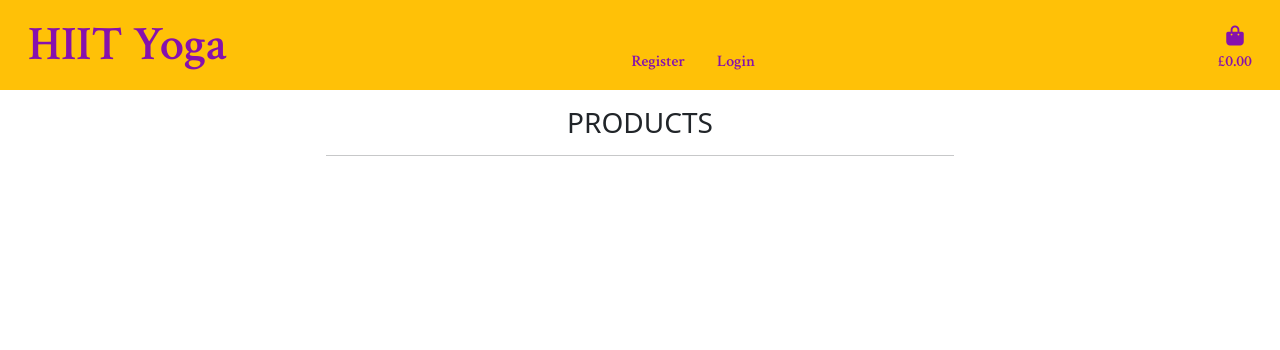
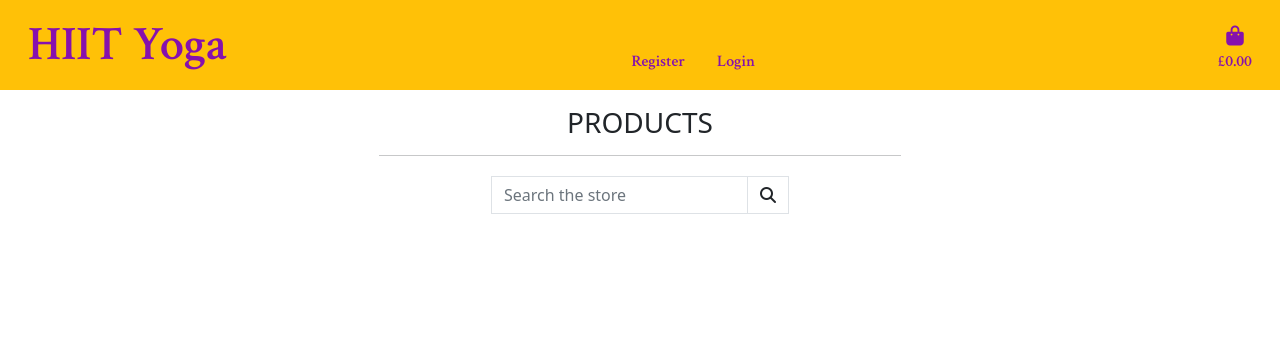
Before and after one commit to AJBayliss81/hiit-yoga-v2, a Django app: page /products/ in a window 1280 px wide. Shown: the top 350 px of the page. Run offline with Django 3.2, Linux system fonts and the light colour scheme; data that the repository does not hold is empty; some libraries are stand-ins or nearby versions.

Commit message:
Added basic search functionality for store

```diff
--- a/products/templates/products/products.html
+++ b/products/templates/products/products.html
@@ -12,9 +12,23 @@
 {% block content %}
     <div class="container-fluid">
         <div class="row">
-            <div class="col text-center mt-3">
+            <div class="col-10 offset-1 text-center mt-3">
                 <h3 class="text-uppercase">Products</h3>
                 <hr class="w-50 offset-3 mb-1">
+            </div>
+            <div class="col-10 w-100 d-flex justify-content-center my-3">
+                <form method="GET" action="{% url 'products' %}">
+                    <div class="input-group">
+                        <input class="form-control border border-black rounded-0" type="text" name="q" placeholder="Search the store">
+                        <div class="input-group-append">
+                            <button class="form-control btn btn-black border border-black rounded-0" type="submit">
+                                <span class="icon">
+                                    <i class="fas fa-search"></i>
+                                </span>
+                            </button>
+                        </div>
+                    </div>
+                </form>
             </div>
         </div>
 
--- a/products/views.py
+++ b/products/views.py
@@ -1,4 +1,6 @@
-from django.shortcuts import render, get_object_or_404
+from django.shortcuts import render, redirect, reverse, get_object_or_404
+from django.contrib import messages
+from django.db.models import Q
 from .models import Product
 
 
@@ -9,9 +11,21 @@ def all_products(request):
     """
 
     products = Product.objects.all()
+    query = None
+
+    if request.GET:
+        if 'q' in request.GET:
+            query = request.GET['q']
+            if not query:
+                messages.error(request, "You didn't enter a search term.")
+                return redirect(reverse('products'))
+
+            queries= Q(name__icontains=query) | Q(description__icontains=query)
+            products= products.filter(queries)
 
     context = {
         'products': products,
+        'search_term': query,
     }
 
     return render(request, 'products/products.html', context)
--- a/static/css/base.css
+++ b/static/css/base.css
@@ -54,7 +54,7 @@ hr.breaker {
 
 @media (max-width: 576px) {
     .nav-splitter {
-        padding: 0 1.4rem;
+        padding: 0 1.0rem;
         font-size: 0.9rem;
     }
 }
```
